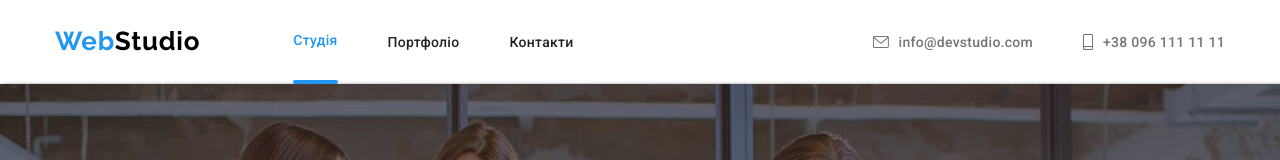
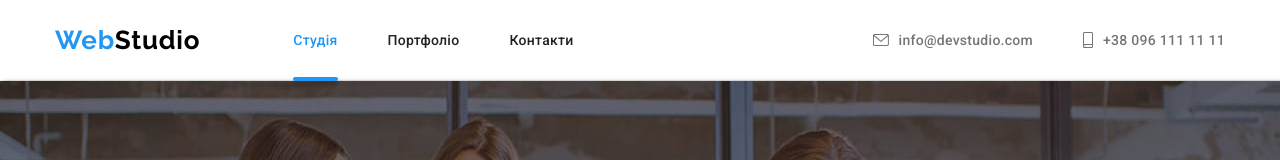
Before and after one commit to Pitt-ON/goit-markup-hw-05, a plain HTML site: page index.html in a window 1280 px wide. Shown: the top 160 px of the page. Drawn offline with nearby package versions, Linux system fonts and the light colour scheme.

Commit message:
Перенос підкреслення header-nav з li на <a current

```diff
--- a/css/styles.css
+++ b/css/styles.css
@@ -148,6 +148,7 @@ img {
 }
 
 .header-nav-link {
+  position: relative;
   display: block;
   padding-top: 32px;
   padding-bottom: 32px;
@@ -169,15 +170,18 @@ img {
   color: var(--accent-txt-cl);
 }
 
-.header-nav-line::after {
+.current::after {
   content: '';
+  position: absolute;
+  left: 0;
+  bottom: 0;
   display: block;
   margin-bottom: -1.5%;
-  flex-grow: 1;
+  width: 100%;
   height: 4px;
   background-color: var(--accent-bg-cl);
   border-radius: 2px;
-  /* box-shadow: 0 4px 4px rgba(0, 0, 0, 0.25); */
+  box-shadow: 0 4px 4px rgba(0, 0, 0, 0.25);
 }
 
 .header-contacts {
--- a/index.html
+++ b/index.html
@@ -30,10 +30,15 @@
             <nav class="page-header-nav">
                 <!-- Список навігаціі по сайту -->
                 <ul class="header-nav list">
-                    <li class="header-nav-line"><a class="header-nav-link current link" href="./index.html">Студія</a>
+                    <li>
+                        <a class="header-nav-link current link" href="./index.html">Студія</a>
                     </li>
-                    <li><a class="header-nav-link link" href="./portfolio.html">Портфоліо</a></li>
-                    <li><a class="header-nav-link link" href="">Контакти</a></li>
+                    <li>
+                        <a class="header-nav-link link" href="./portfolio.html">Портфоліо</a>
+                    </li>
+                    <li>
+                        <a class="header-nav-link link" href="">Контакти</a>
+                    </li>
                 </ul>
             </nav>
             <!-- Контакти -->
```
Also changed, not shown: portfolio.html (+9 -4 lines).
